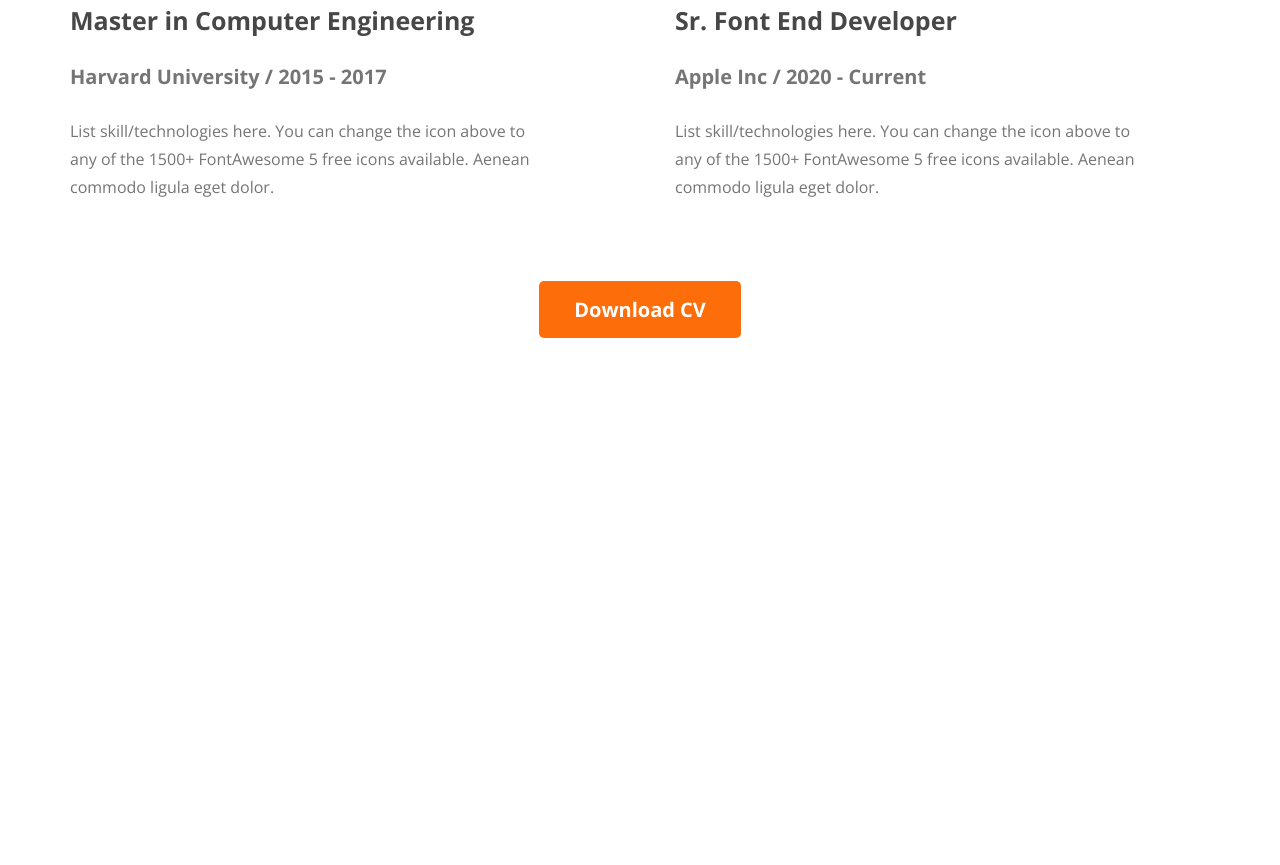
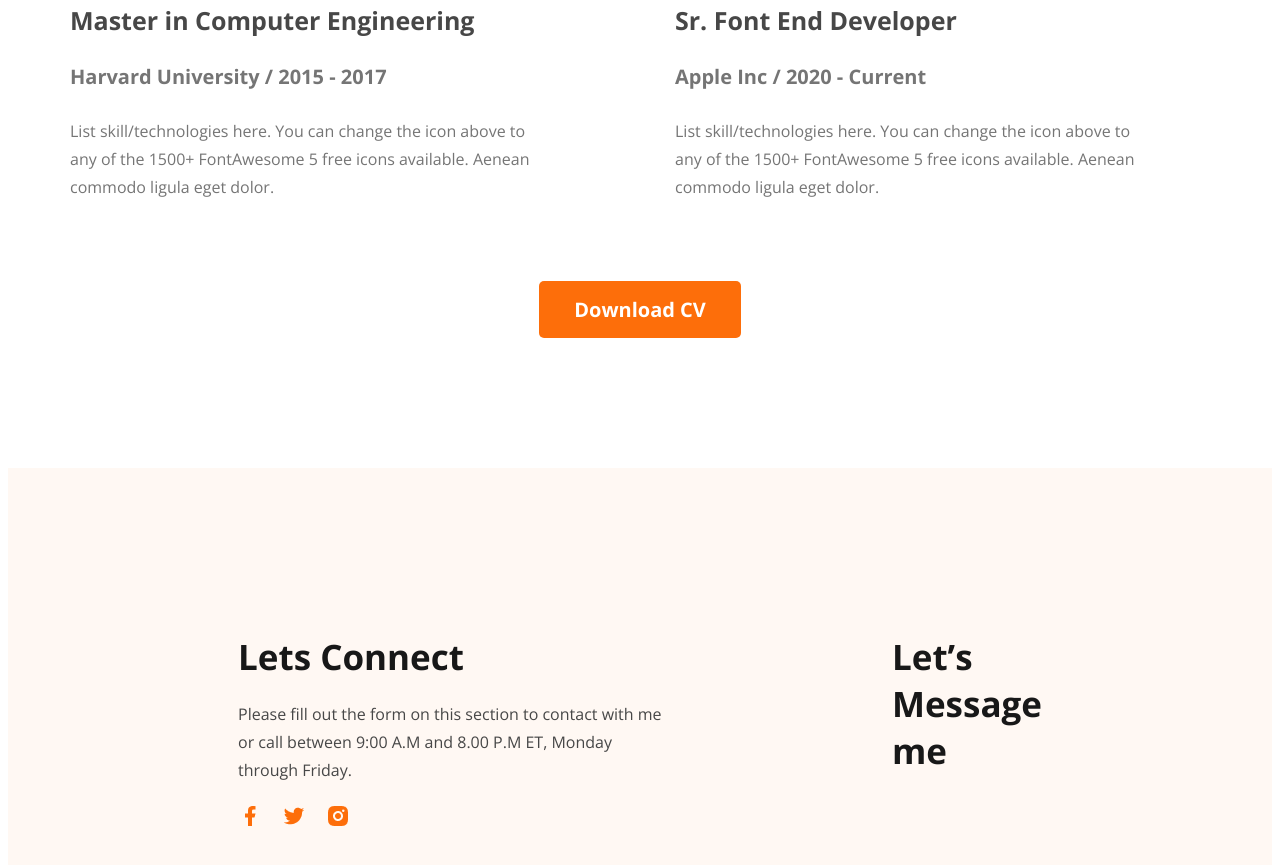
Before and after one commit to sayid-spec/portfolio-simple-module-five, a plain HTML site: page index.html in a window 1280 px wide. Shown: the part 3218-4083 px from the top of the page. Before the commit the page ends 3686 px from the top, so only its background shows below. Drawn offline with nearby package versions, Linux system fonts and the light colour scheme.

Commit message:
addded footer

```diff
--- a/index.html
+++ b/index.html
@@ -188,6 +188,21 @@
         </div>
       </section>
     </main>
-    <footer></footer>
+    <footer>
+      <div class="footer-column">
+        <h3 class="foot-col-title">Lets Connect</h3>
+        <div class="foot-col-details">
+          Please fill out the form on this section to contact with me or call
+          between 9:00 A.M and 8.00 P.M ET, Monday through Friday.
+        </div>
+        <div class="social-links">
+          <a href=""><img src="images/icons/facebook.png" alt="" /></a>
+          <a href=""><img src="images/icons/twitter.png" alt="" /></a>
+          <a href=""><img src="images/icons/insta.png" alt="" /></a>
+        </div>
+      </div>
+      <div class="footer-column"></div>
+      <h3 class="foot-col-title">Let’s Message me</h3>
+    </footer>
   </body>
 </html>
--- a/style.css
+++ b/style.css
@@ -240,3 +240,40 @@ nav a {
   text-align: center;
   margin-top: 50px;
 }
+
+/* footer styles */
+footer {
+  display: flex;
+  background-color: var(--secondary-clr);
+  padding: 130px 230px;
+  gap: 115px;
+  justify-content: center;
+}
+.footer-column {
+  max-width: 570px;
+}
+.foot-col-title {
+  color: var(--Dark-01, #181818);
+
+  font-size: 35px;
+
+  font-weight: 700;
+  margin-bottom: 20px;
+}
+
+.foot-col-details {
+  color: var(--Dark-02, #474747);
+  font-family: Open Sans;
+  font-size: 16px;
+
+  font-weight: 400;
+  line-height: 28px; /* 175% */
+  margin: 0px auto 20px;
+}
+.social-links {
+  display: flex;
+  gap: 20px;
+}
+.social-links img {
+  width: 24px;
+}
```
